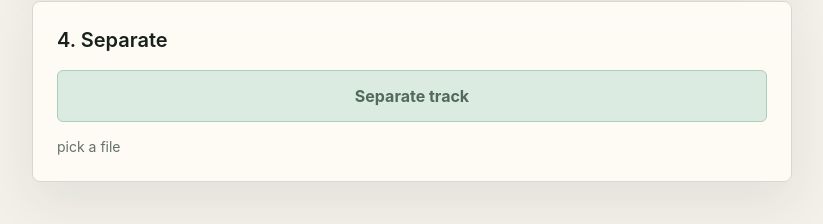
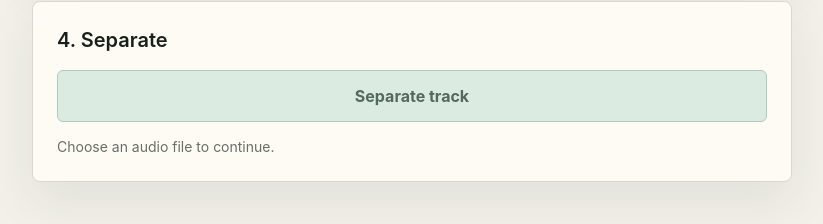
Before and after one commit to hi-ogawa/demucs-onnx, a React (Vite) app in the folder packages/app/: page / in a window 1280 px wide. Shown: the part 1099-1323 px from the top of the page, without its empty margins (228-1051 px from the left). Built offline with nearby package versions, Linux system fonts and the light colour scheme.

Commit message:
fix: clarify initial audio guidance
Co-authored-by: OpenCode (gpt-5.6-sol) <noreply@opencode.ai>

```diff
--- a/packages/app/src/app.tsx
+++ b/packages/app/src/app.tsx
@@ -42,7 +42,7 @@ export function App() {
   const [running, setRunning] = useState(false);
   const [runProgress, setRunProgress] = useState<RunProgress | null>(null);
   const [now, setNow] = useState(Date.now());
-  const [status, setStatus] = useState("pick a file");
+  const [status, setStatus] = useState("Choose an audio file to continue.");
   const [outputs, setOutputs] = useState<Output[]>([]);
   const workerRef = useRef<Worker | null>(null);
   const outputUrlsRef = useRef<string[]>([]);
@@ -102,7 +102,7 @@ export function App() {
     const decodeId = ++decodeIdRef.current;
     if (!file) {
       setDecoded(null);
-      setStatus("pick a file");
+      setStatus("Choose an audio file to continue.");
       return;
     }
 
```
